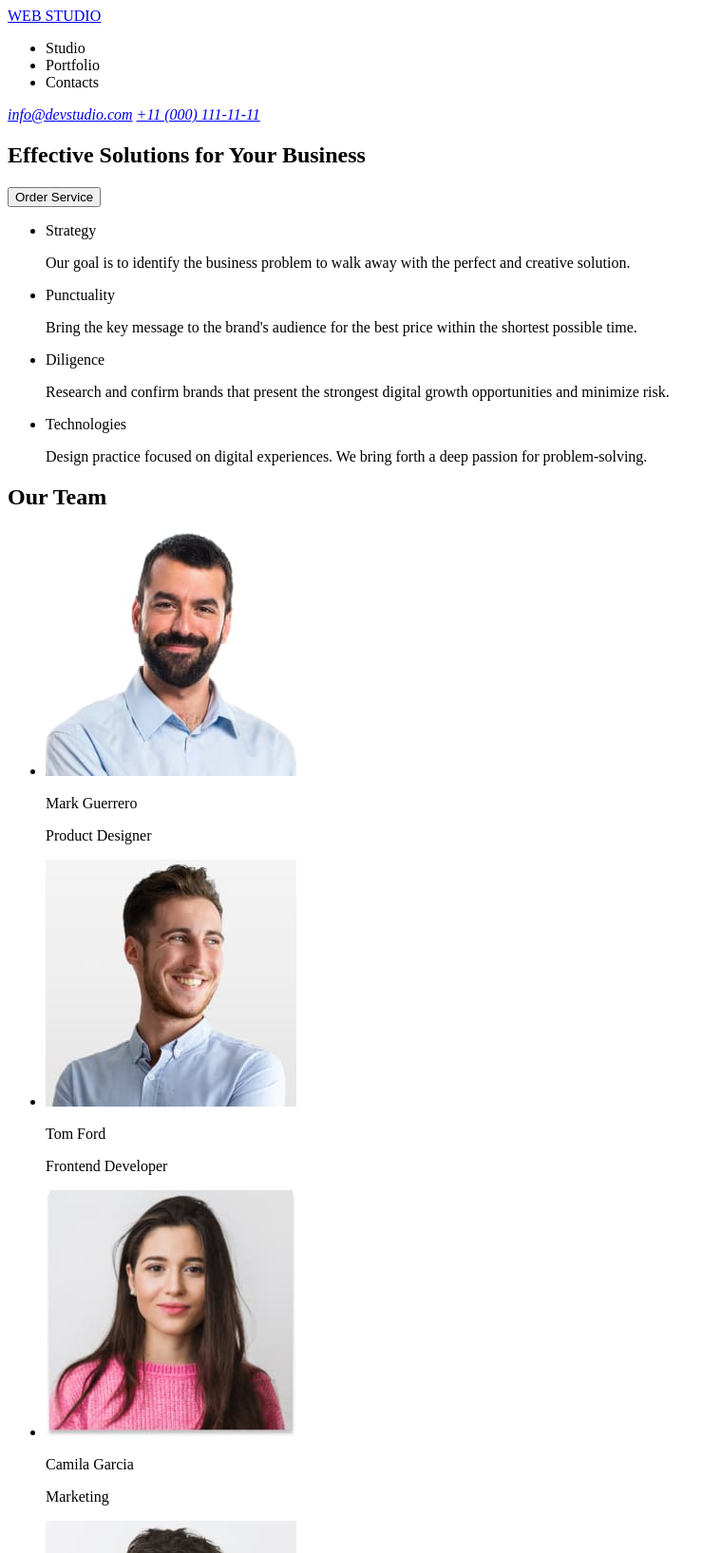
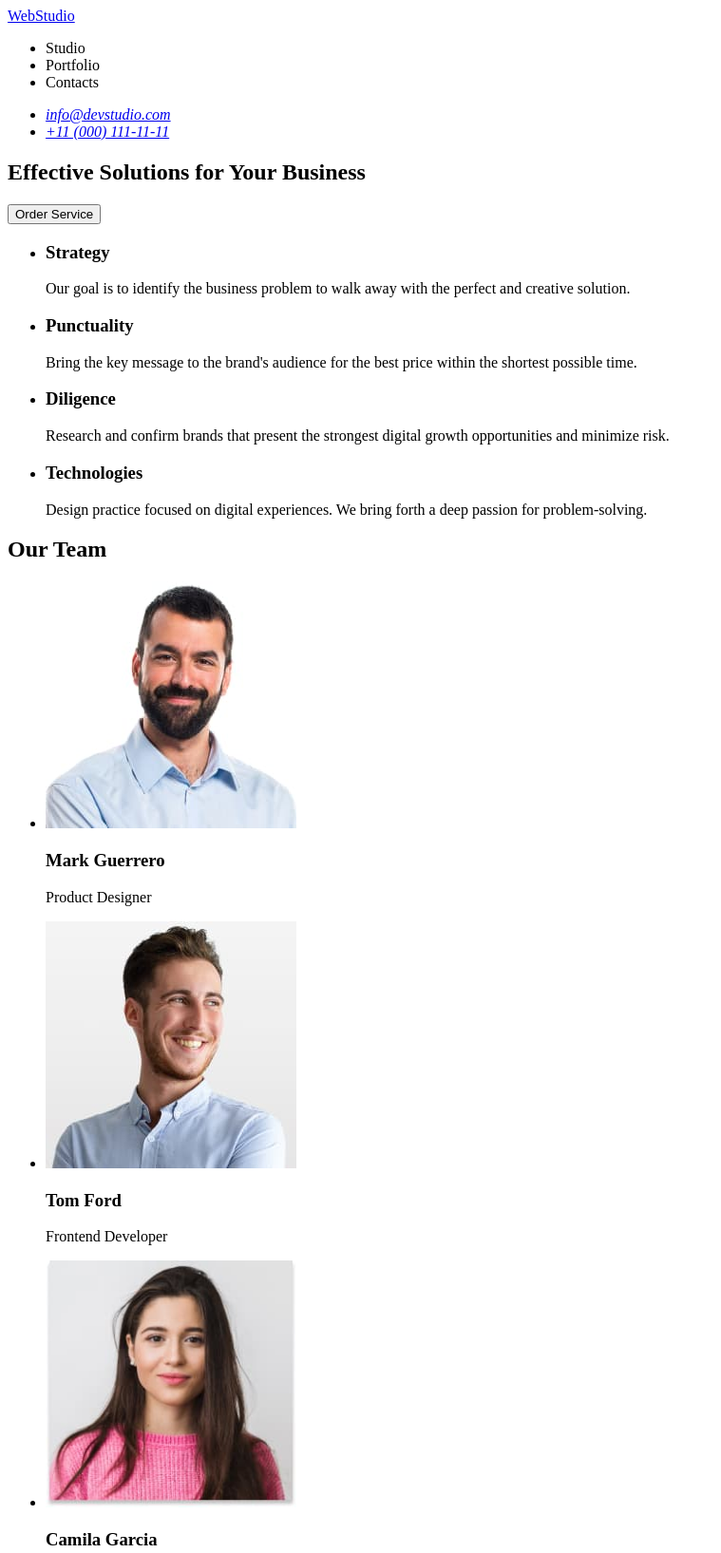
Before and after one commit to yanakamardina/goit-markup-hw-01, a plain HTML site: page index.html in a window 1280 px wide. Shown: the top 1635 px of the page at 95% size, without its empty margins (0-759 px from the left). Drawn offline with Linux system fonts and the light colour scheme.

Commit message:
correct html

```diff
--- a/index.html
+++ b/index.html
@@ -7,17 +7,19 @@
   </head>
   <body>
     <header>
-      <a href="/">WEB STUDIO</a>
       <nav>
+        <a href="./index.html">WebStudio</a>
         <ul>
-          <li>Studio</li>
-          <li>Portfolio</li>
-          <li>Contacts</li>
+          <li><a href="#studio"></a>Studio</li>
+          <li><a href="#portfolio"></a>Portfolio</li>
+          <li><a href="#contacts"></a>Contacts</li>
         </ul>
       </nav>
       <address>
-        <a href="mailto:info@devstudio.com">info@devstudio.com</a>
-        <a href="tel:+110001111111">+11 (000) 111-11-11</a>
+        <ul>
+          <li><a href="mailto:info@devstudio.com">info@devstudio.com</a></li>
+          <li><a href="tel:+110001111111">+11 (000) 111-11-11</a></li>
+        </ul>
       </address>
     </header>
     <main>
@@ -29,28 +31,28 @@
         <h2 hidden>Advantages</h2>
         <ul>
           <li>
-            Strategy
+            <h3>Strategy</h3>
             <p>
               Our goal is to identify the business problem to walk away with the
               perfect and creative solution.
             </p>
           </li>
           <li>
-            Punctuality
+            <h3>Punctuality</h3>
             <p>
               Bring the key message to the brand's audience for the best price
               within the shortest possible time.
             </p>
           </li>
           <li>
-            Diligence
+            <h3>Diligence</h3>
             <p>
               Research and confirm brands that present the strongest digital
               growth opportunities and minimize risk.
             </p>
           </li>
           <li>
-            Technologies
+            <h3>Technologies</h3>
             <p>
               Design practice focused on digital experiences. We bring forth a
               deep passion for problem-solving.
@@ -68,7 +70,7 @@
               width="264"
               height="260"
             />
-            <p>Mark Guerrero</p>
+            <h3>Mark Guerrero</h3>
             <p>Product Designer</p>
           </li>
           <li>
@@ -78,7 +80,7 @@
               width="264"
               height="260"
             />
-            <p>Tom Ford</p>
+            <h3>Tom Ford</h3>
             <p>Frontend Developer</p>
           </li>
           <li>
@@ -88,7 +90,7 @@
               width="264"
               height="260"
             />
-            <p>Camila Garcia</p>
+            <h3>Camila Garcia</h3>
             <p>Marketing</p>
           </li>
           <li>
@@ -98,14 +100,14 @@
               width="264"
               height="260"
             />
-            <p>Daniel Wilson</p>
+            <h3>Daniel Wilson</h3>
             <p>UI Designer</p>
           </li>
         </ul>
       </section>
     </main>
     <footer>
-      <a href="/">WEB STUDIO</a>
+      <a href="./index.html">WebStudio</a>
       <p>
         Increase the flow of customers and sales for your business with digital
         marketing & growth solutions.
```
